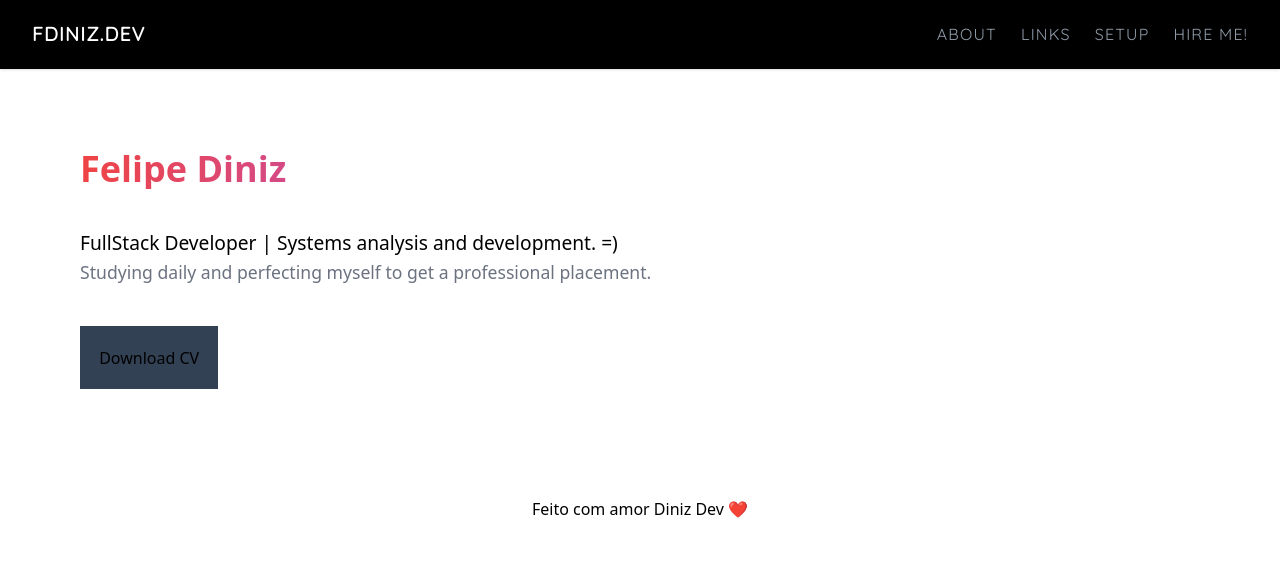
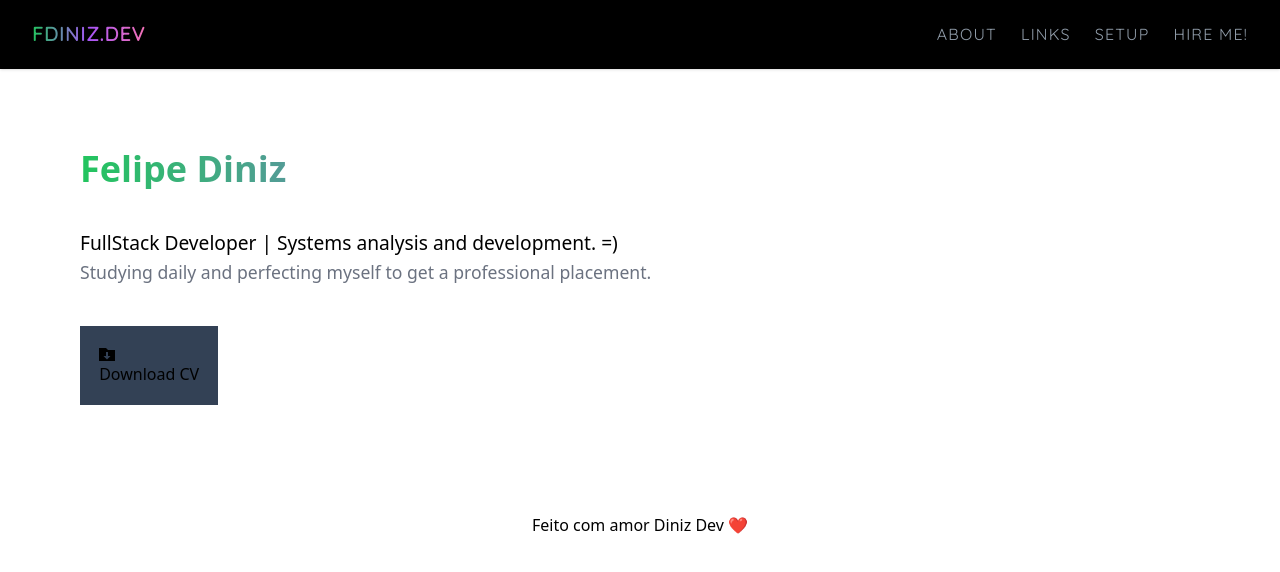
Before and after one commit to dinizdev/fdiniz.dev, a Next.js app: page / in a window 1280 px wide. Shown: the top 572 px of the page. Built offline with nearby package versions, Linux system fonts and the light colour scheme.

Commit message:
add button cv download

```diff
--- a/package.json
+++ b/package.json
@@ -12,6 +12,7 @@
     "next": "12.3.0",
     "react": "18.2.0",
     "react-dom": "18.2.0",
+    "react-easy-emoji": "^1.8.0",
     "react-icons": "^4.4.0"
   },
   "devDependencies": {
--- a/src/components/Headbar/index.tsx
+++ b/src/components/Headbar/index.tsx
@@ -1,5 +1,6 @@
 import Link from 'next/link';
 import { useState } from 'react';
+
 
 
 export default function Headbar() {
@@ -11,7 +12,7 @@ export default function Headbar() {
           <div>
             <div className="flex items-center justify-between py-3 md:py-5 md:block">
               <a href="/">
-                <h2 className="text-[1.2rem] text-white font-bold">FDiniz.dev</h2>
+                <h2 className="text-[1.2rem]  font-bold text-transparent bg-clip-text bg-gradient-to-r from-green-500 via-purple-500 to-pink-400">FDiniz.dev</h2>
               </a>
               <div className="md:hidden">
                 <button
--- a/src/pages/HireMe/index.tsx
+++ b/src/pages/HireMe/index.tsx
@@ -15,7 +15,7 @@ export default function HireMe(){
             <link rel="icon" href="/favicon.ico" />
         </Head>
             <h1 className="p-10 text-5xl font-extrabold text-transparent bg-clip-text bg-gradient-to-r from-red-500 via-purple-500 to-pink-500 ...">
-                Hire Me!!!
+                Soon =)
             </h1>
         </div>
     )
--- a/src/pages/Links/index.tsx
+++ b/src/pages/Links/index.tsx
@@ -15,7 +15,7 @@ export default function Links(){
             <link rel="icon" href="/favicon.ico" />
             </Head>
             <h1 className="p-10 text-5xl font-extrabold text-transparent bg-clip-text bg-gradient-to-r from-red-500 via-purple-500 to-pink-500 ...">
-                Links
+                Soon =)
             </h1>
         </div>
     )
--- a/src/pages/index.tsx
+++ b/src/pages/index.tsx
@@ -3,6 +3,7 @@ import Head from 'next/head'
 import Link from 'next/link'
 import Headbar from '../components/Headbar'
 import Footer from '../components/Footer'
+import { ImFolderDownload } from "react-icons/im";
 
 
 
@@ -22,7 +23,7 @@ const Home: NextPage = () => {
           <link rel="icon" href="/favicon.ico" />
       </Head>
       <div className="p-20 min-flex justify-center ... align">
-        <h1 className="text-4xl font-extrabold text-transparent bg-clip-text bg-gradient-to-r from-red-500 via-purple-500 to-pink-500 ...">
+        <h1 className="text-4xl font-extrabold text-transparent bg-clip-text bg-gradient-to-r from-green-500 via-purple-500 to-pink-500">
           Felipe Diniz
         </h1>
         <p className='text-[1.2rem] pt-10'>
@@ -34,8 +35,13 @@ const Home: NextPage = () => {
 
         </p>
         <Link href="">
-          <button className='p-[1.2rem] bg-slate-700'>Download CV</button>
+
+          <button className='flex-row justify-center p-[1.2rem] bg-slate-700'>
+            <span><ImFolderDownload></ImFolderDownload> Download CV</span>
+          </button>
+
         </Link>
+
       </div>
       <Footer />
     </div>
```
Also changed, not shown: 2 other files (tests, documents, lock files or other folders).
